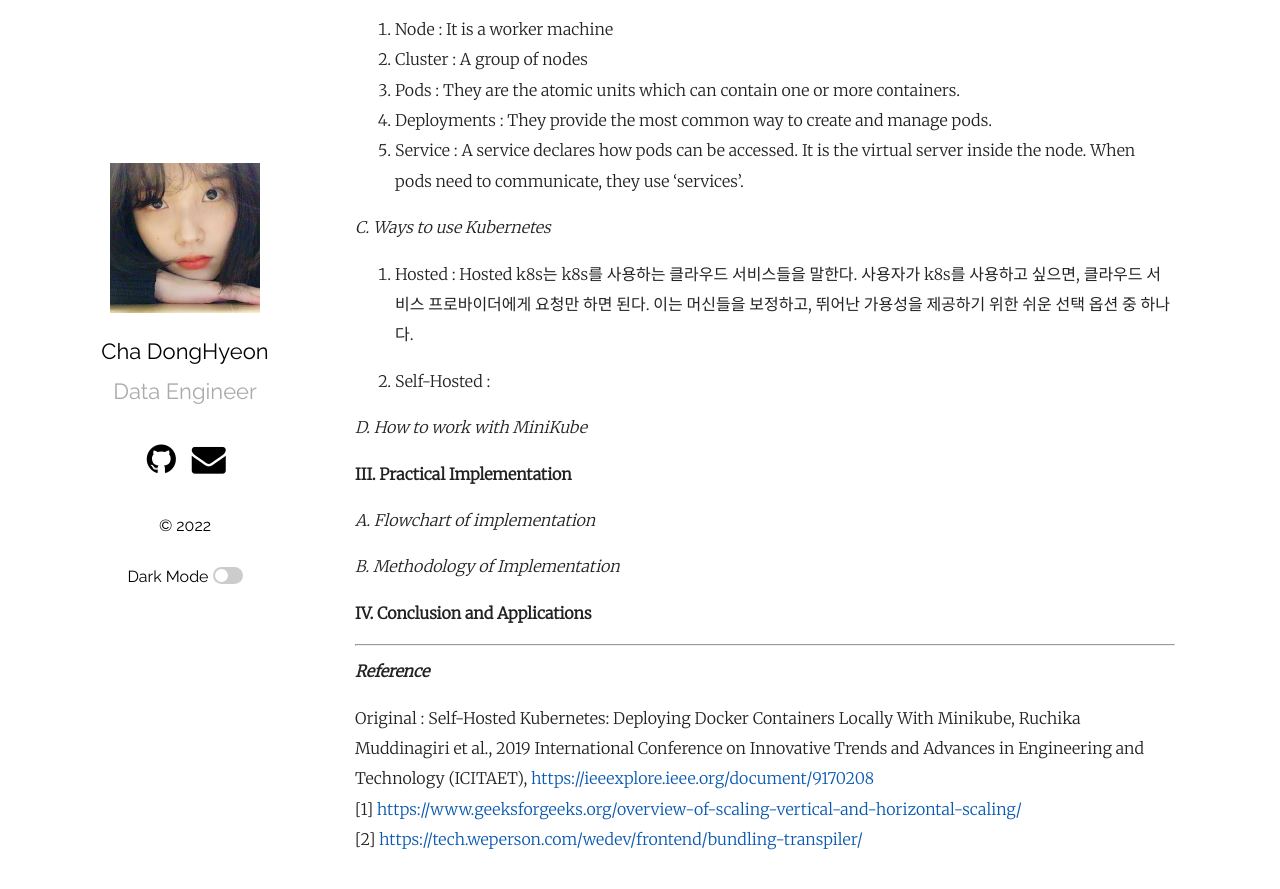
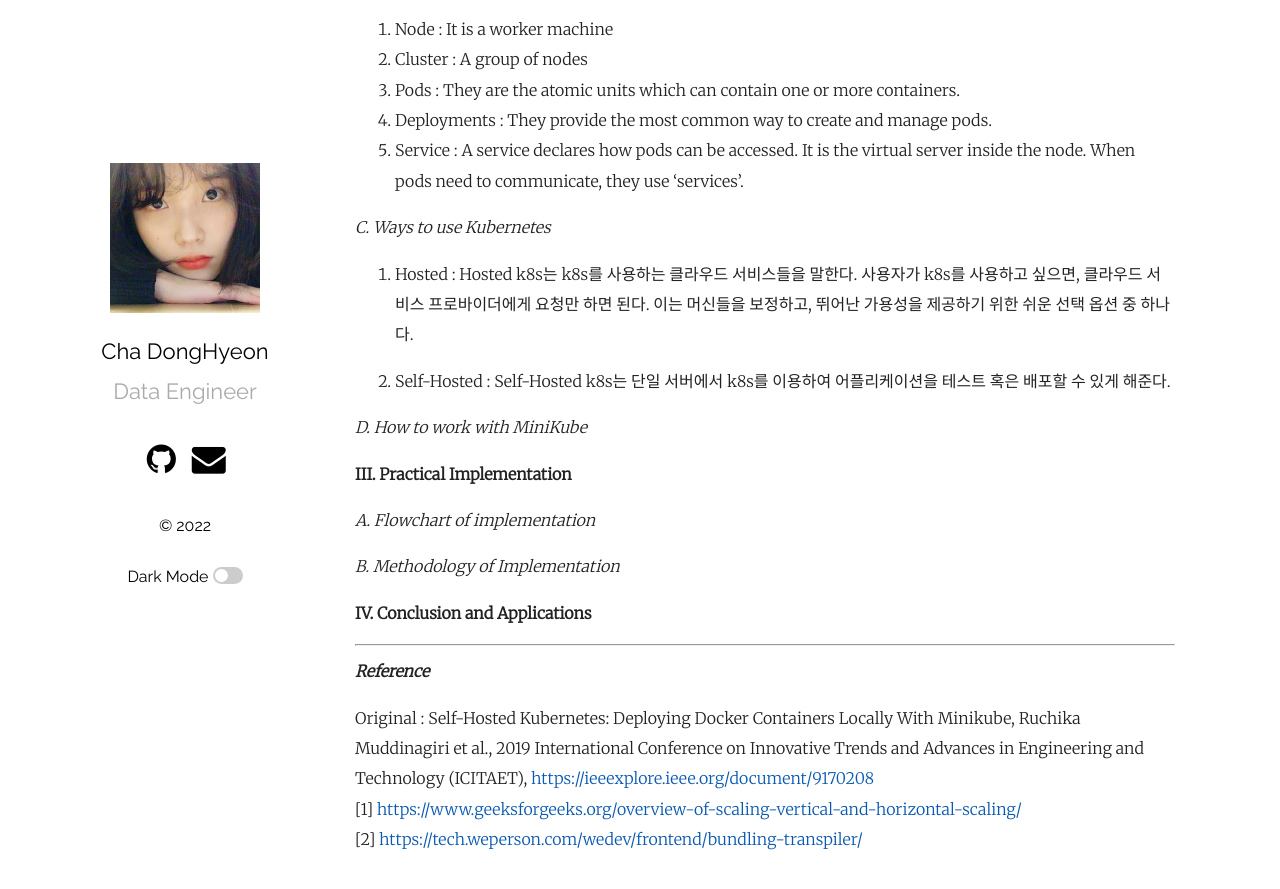
Before and after one commit to superwonso/superwonso.github.io, a Jekyll site: the page built from _posts/2022-09-14-Self Hosted Kubernetes.md, in a window 1280 px wide and 900 px high, scrolled down 3497 px. Shown: the top 889 px of the window. Built offline with Jekyll 4.4.1, drawn with Linux system fonts in a browser that asks for light colours.

Commit message:
Update 2022-09-14-Self Hosted Kubernetes.md

```diff
--- a/_posts/2022-09-14-Self Hosted Kubernetes.md
+++ b/_posts/2022-09-14-Self Hosted Kubernetes.md
@@ -93,7 +93,7 @@ k8s는 Linux 컨테이너에 관한 작업을 자동화하여, manual processes
 
 1. Hosted : Hosted k8s는 k8s를 사용하는 클라우드 서비스들을 말한다. 사용자가 k8s를 사용하고 싶으면, 클라우드 서비스 프로바이더에게 요청만 하면 된다. 이는 머신들을 보정하고, 뛰어난 가용성을 제공하기 위한 쉬운 선택 옵션 중 하나다.
 
-2. Self-Hosted :
+2. Self-Hosted : Self-Hosted k8s는 단일 서버에서 k8s를 이용하여 어플리케이션을 테스트 혹은 배포할 수 있게 해준다.
 
 
 *D. How to work with MiniKube*
```
